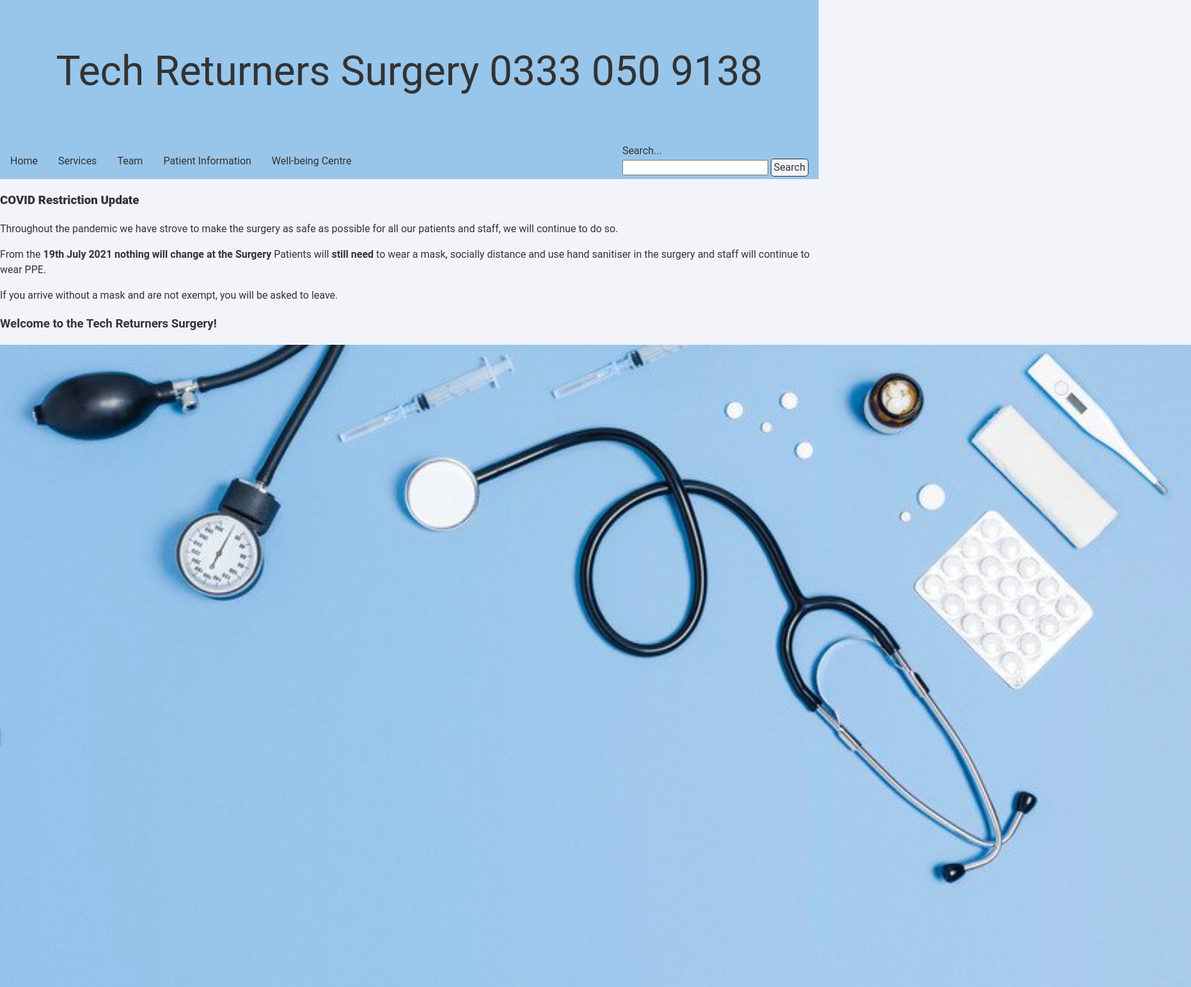
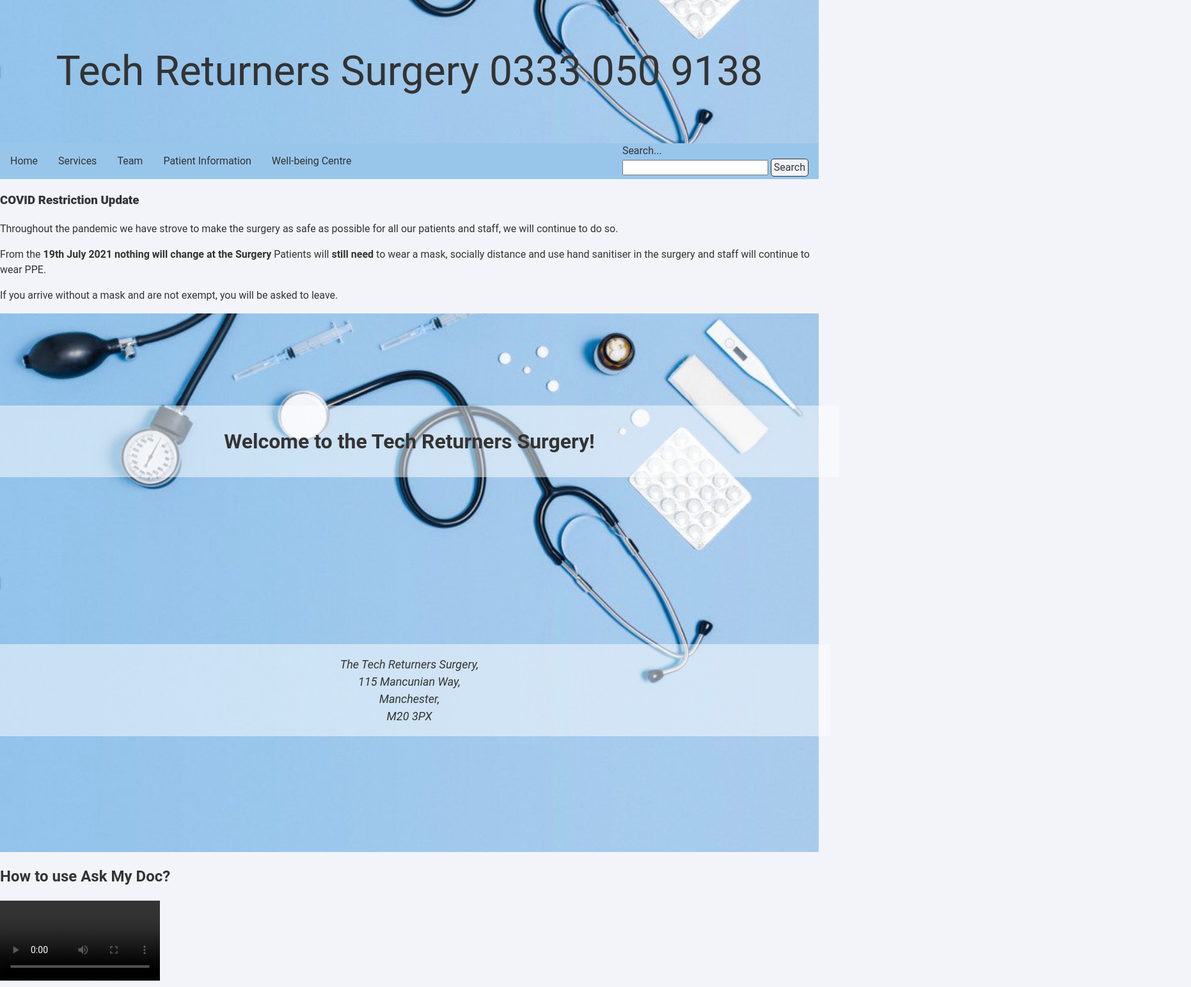
Before and after one commit to hayleyashby7/css-key-concepts, a website: page index.html in a window 1280 px wide. Shown: the top 1543 px of the page at 64% size, 1862 px wide, since content can reach past the window. Drawn offline with nearby package versions, Linux system fonts and the light colour scheme; grey boxes are pictures that could not be loaded.

Commit message:
Removed sticky and set heroimage for header. Welcome section styled

```diff
--- a/index.html
+++ b/index.html
@@ -32,7 +32,7 @@
 			</div>
 		</section>
 
-		<section>
+		<section class="patient-info">
 			<h3><strong>COVID Restriction Update</strong></h3>
 
 			<p>Throughout the pandemic we have strove to make the surgery as safe as possible for all our patients and staff, we will continue to do so.</p>
@@ -46,7 +46,7 @@
 			<p>If you arrive without a mask and are not exempt, you will be asked to leave.</p>
 		</section>
 
-		<section>
+		<section class="welcome">
 			<h3>Welcome to the Tech Returners Surgery!</h3>
 
 			<img src="./surgery.png" alt="Stethoscope" />
--- a/styles.css
+++ b/styles.css
@@ -15,11 +15,15 @@ body {
 
 /* Header */
 header {
-	background-color: var(--blue);
 	color: var(--white);
 	padding: 1em;
 	text-align: center;
 	font-size: 5vw;
+	background-image: url('/surgery.png');
+	background-position: center;
+	background-size: cover;
+	background-repeat: no-repeat;
+	position: relative;
 }
 
 header a {
@@ -32,9 +36,6 @@ header a {
 .nav-bar {
 	overflow: hidden;
 	background-color: var(--blue);
-	position: sticky;
-	top: 0;
-	position: -webkit-sticky;
 }
 
 .nav-bar ul {
@@ -81,3 +82,41 @@ header a {
 	background-color: var(--accent);
 	color: var(--black);
 }
+
+/* Welcome */
+.welcome {
+	position: relative;
+	max-width: 100%;
+	margin: 0 auto;
+	display: flex;
+	text-align: center;
+}
+
+.welcome img {
+	width: 100%;
+	order: 1;
+}
+
+.welcome h3 {
+	order: 2;
+	position: absolute;
+	top: 20%;
+	left: 50%;
+	transform: translate(-50%, -50%);
+	background: rgba(255, 255, 255, 0.5);
+	padding: 1em;
+	width: 100%;
+	font-size: xx-large;
+}
+
+.welcome address {
+	order: 3;
+	position: absolute;
+	top: 70%;
+	left: 50%;
+	width: 100%;
+	transform: translate(-50%, -50%);
+	background: rgba(255, 255, 255, 0.5);
+	padding: 1em;
+	font-size: large;
+}
```
